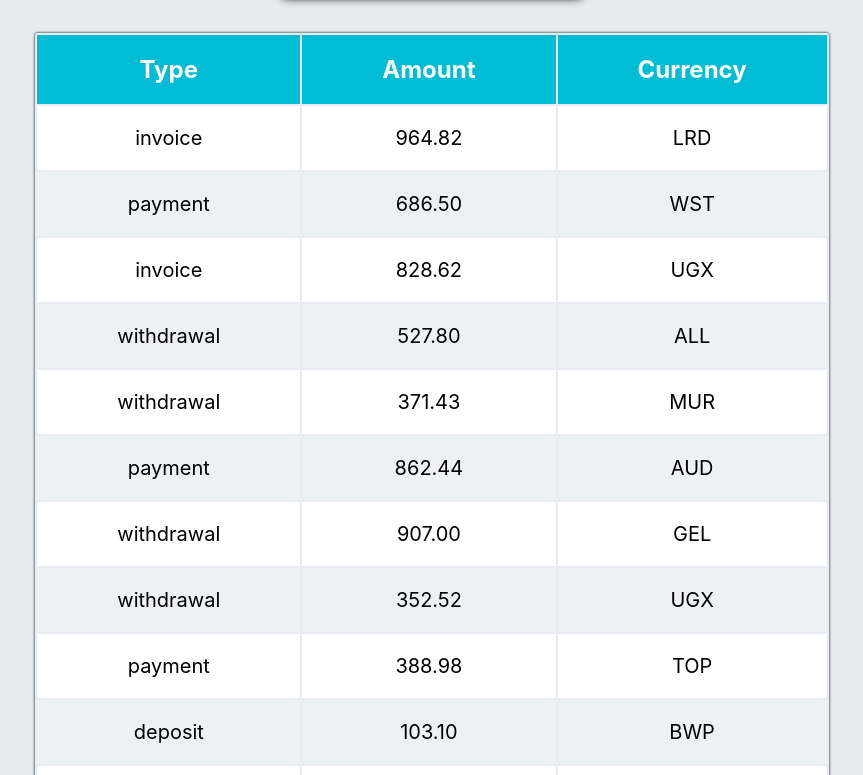
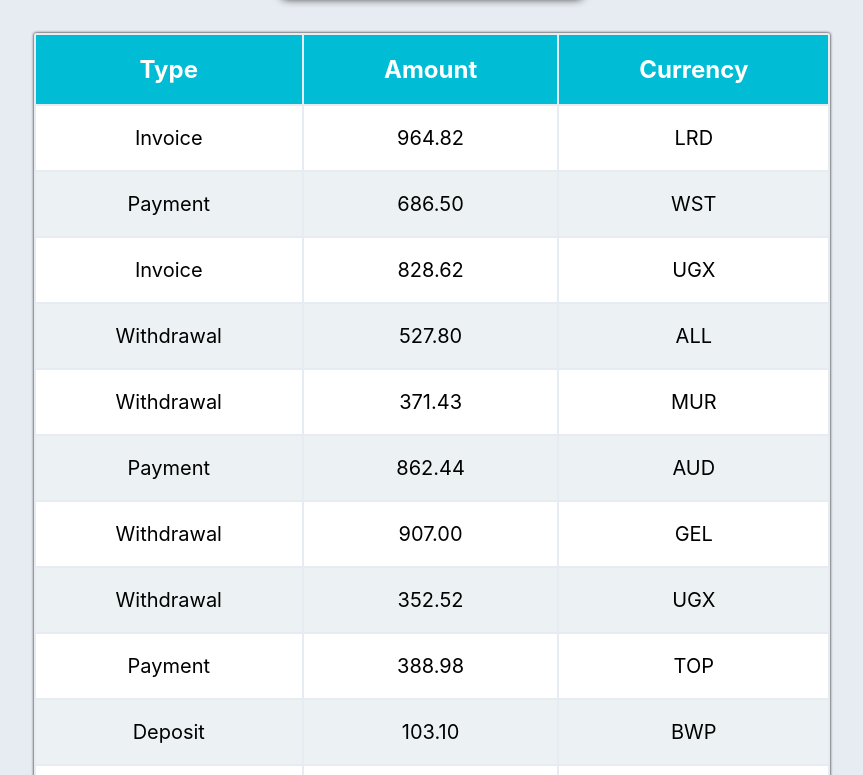
Before and after one commit to MyagkiyBogdan/goit-react-hw-01-components, a React (Create React App) app: page / in a window 1280 px wide. Shown: the part 1005-1780 px from the top of the page, without its empty margins (208-1071 px from the left). Built offline with nearby package versions, Linux system fonts and the light colour scheme.

Commit message:
added function in table firstLetterLarge

```diff
--- a/src/components/TransactionHistory/TransactionHistory.jsx
+++ b/src/components/TransactionHistory/TransactionHistory.jsx
@@ -15,7 +15,7 @@ function TransactionHistory({ items }) {
       <tbody>
         {items.map(({ id, type, amount, currency }) => (
           <tr key={id} className={styles.tableRow}>
-            <td className={styles.tableBox}>{type}</td>
+            <td className={styles.tableBox}>{firstLetterLarge(type)}</td>
             <td className={styles.tableBox}>{amount}</td>
             <td className={styles.tableBox}>{currency}</td>
           </tr>
@@ -29,4 +29,17 @@ TransactionHistory.propTypes = {
   items: PropTypes.array.isRequired,
 };
 
+function firstLetterLarge(string) {
+  if (!string) {
+    return;
+  }
+
+  const splitedType = string.split('');
+  const firstLetter = splitedType[0].toUpperCase();
+  const typeCopy = [...splitedType];
+  typeCopy.splice(0, 1);
+  const result = [firstLetter, ...typeCopy].join('');
+  return result;
+}
+
 export default TransactionHistory;
```
